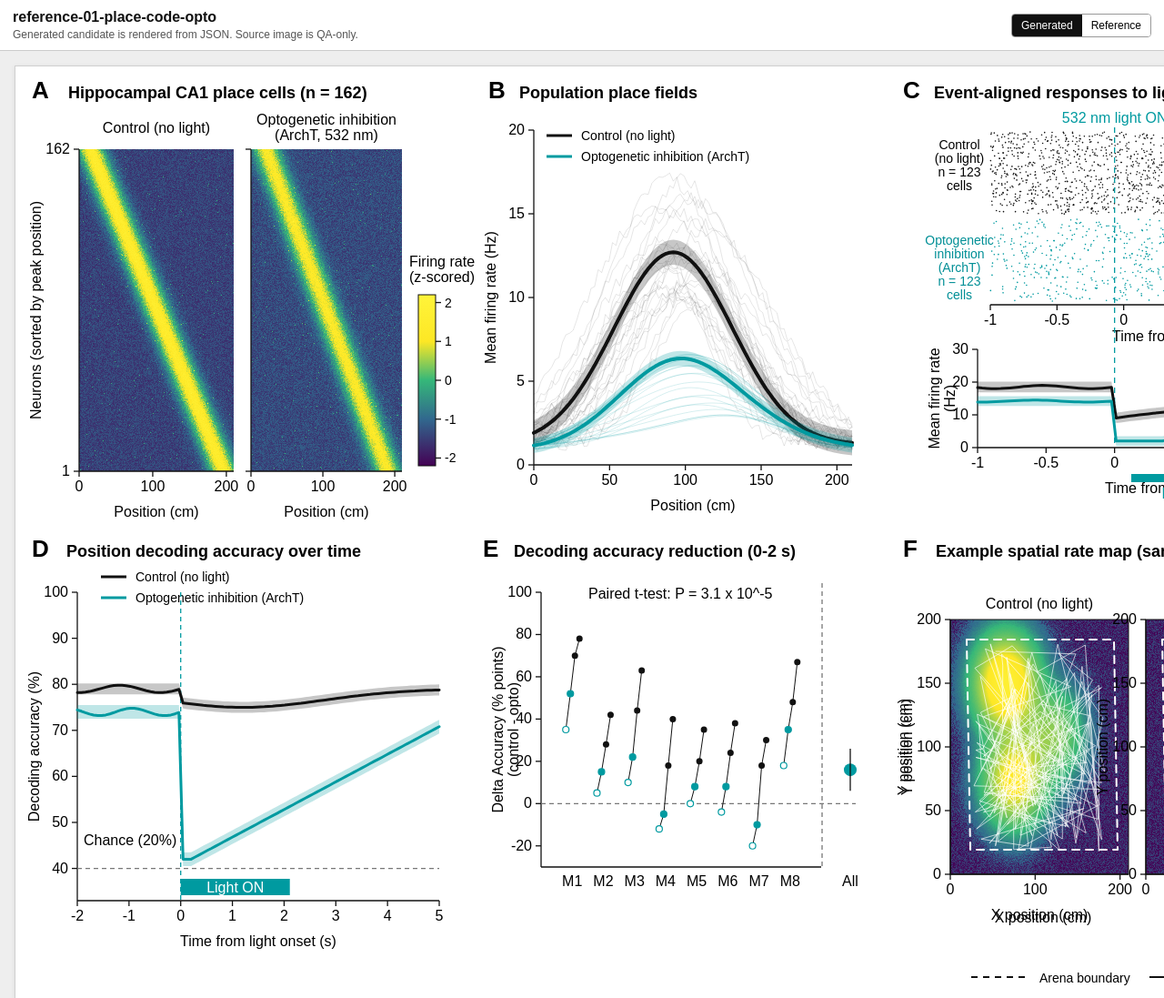
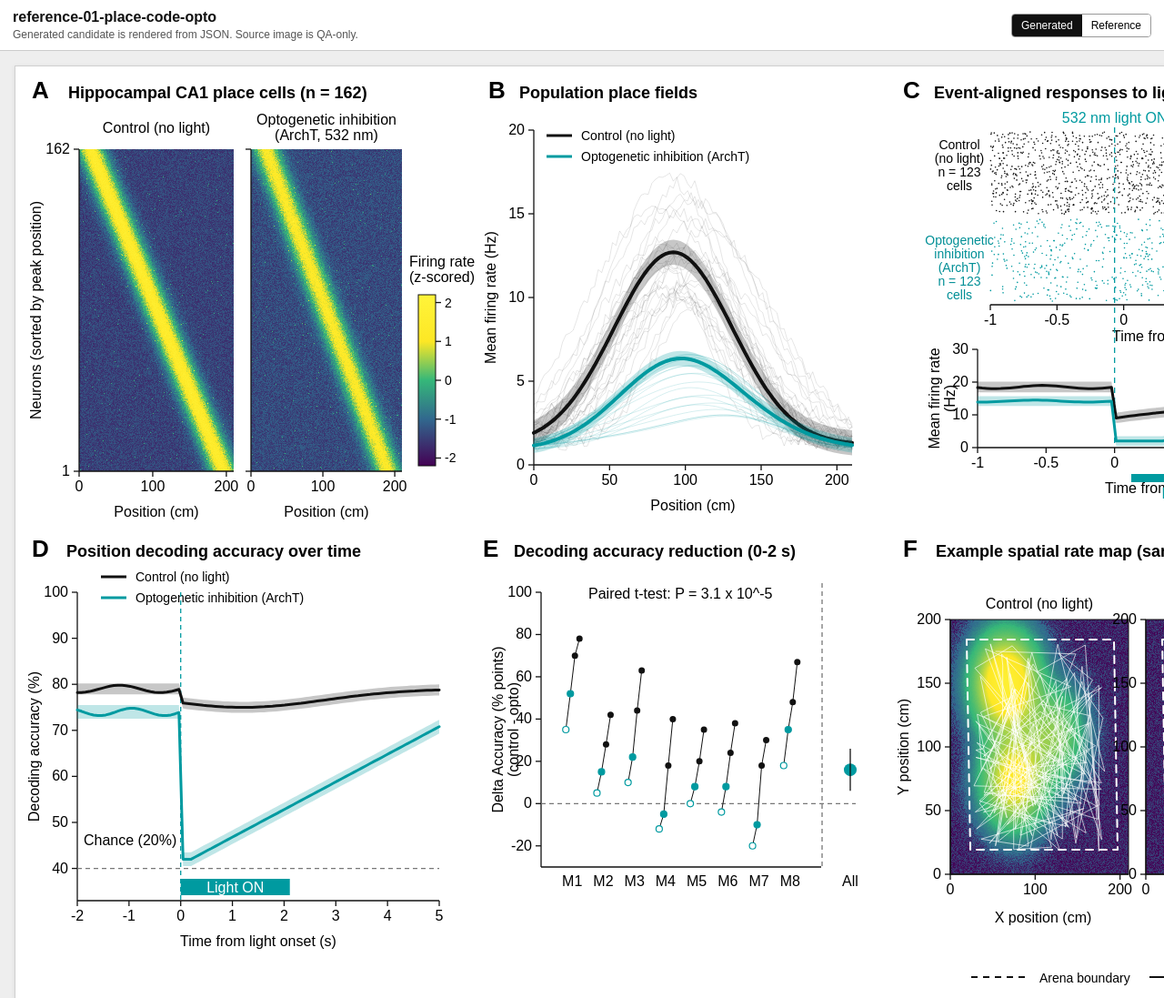
Before and after one commit to alexbw/vectorize-figure, a plain HTML site: page outputs/full-figure-batch/reference-01-place-code-opto/reference-01-place-code-opto.html in a window 1280 px wide. Shown: the top 1097 px of the page at 91% size. Drawn offline with Linux system fonts and the light colour scheme.

Commit message:
Fix doubled axis labels in panel F of the place-code-opto composite
Panel F drew "X position (cm)" and "Y position (cm)" twice: the shared
axes() helper rendered them per subplot, and panel F also hand-placed
them at tuned coordinates. The two copies sat a few pixels apart and
read as doubled, bold text. Add an opts.labels flag to axes() and pass
labels:false from panel F so only the deliberate labels render. Hero
image rebuilt from the corrected render.

Co-Authored-By: Claude Fable 5 <noreply@anthropic.com>

```diff
--- a/outputs/full-figure-batch/reference-01-place-code-opto/reference-01-place-code-opto.html
+++ b/outputs/full-figure-batch/reference-01-place-code-opto/reference-01-place-code-opto.html
@@ -58,8 +58,8 @@
       line(svg,{x1:box.x,y1:box.y,x2:box.x,y2:box.y+box.height});
       (x.ticks || []).forEach(v => { const px = interp(x.domain,[box.x,box.x+box.width],v); line(svg,{x1:px,y1:box.y+box.height,x2:px,y2:box.y+box.height+6}); text(svg,{text:String(v),x:px,y:box.y+box.height+22,fontSize:16,anchor:'middle'}); });
       (y.ticks || []).forEach(v => { const py = interp(y.domain,[box.y+box.height,box.y],v); line(svg,{x1:box.x-6,y1:py,x2:box.x,y2:py}); if (y.labelsVisible !== false) text(svg,{text:String(v),x:box.x-10,y:py+5,fontSize:16,anchor:'end'}); });
-      if (x.label) text(svg,{text:x.label,x:box.x+box.width/2,y:box.y+box.height+50,fontSize:16,anchor:'middle'});
-      if (y.label) text(svg,{text:y.label,x:box.x-42,y:box.y+box.height/2,fontSize:16,anchor:'middle',rotation:-90});
+      if (opts.labels !== false && x.label) text(svg,{text:x.label,x:box.x+box.width/2,y:box.y+box.height+50,fontSize:16,anchor:'middle'});
+      if (opts.labels !== false && y.label) text(svg,{text:y.label,x:box.x-42,y:box.y+box.height/2,fontSize:16,anchor:'middle',rotation:-90});
       if (opts.frame) rect(svg,{...box,stroke:'#111',w:1});
     }
     function canvasLayer(surface, spec) { const c=document.createElement('canvas'); c.width=spec.canvas.width; c.height=spec.canvas.height; surface.appendChild(c); return c.getContext('2d'); }
@@ -91,7 +91,7 @@
         if(p.id==='C'){ drawRaster(svg,p); axes(svg,p.plotBox,p.x,p.y); const ex=interp(p.x.domain,[p.plotBox.x,p.plotBox.x+p.plotBox.width],0); line(svg,{x1:ex,y1:67,x2:ex,y2:419,stroke:'#009aa0',dash:'6 5'}); text(svg,{text:p.event.label,x:ex,y:62,fontSize:16,anchor:'middle',fill:'#009aa0'}); legend(svg,p.legend,1318,318); band(svg,p.plotBox,p.x.domain,p.y.domain,x=>x<0?18.5:9+7*(1-Math.exp(-x/1.2)),1.6,'rgba(0,0,0,.22)'); path(svg,curvePts(p.plotBox,p.x.domain,p.y.domain,x=>x<0?18.5+Math.sin(x*9)*.5:9+7*(1-Math.exp(-x/1.2))),{stroke:'#111',w:3}); band(svg,p.plotBox,p.x.domain,p.y.domain,x=>x<0?14.2:2+8*(1-Math.exp(-Math.max(0,x-.35)/1.1)),1.5,'rgba(0,154,160,.25)'); path(svg,curvePts(p.plotBox,p.x.domain,p.y.domain,x=>x<0?14.2+Math.sin(x*8)*.3:2+8*(1-Math.exp(-Math.max(0,x-.35)/1.1))),{stroke:'#009aa0',w:3}); rect(svg,{x:1227,y:448,width:130,height:9,fill:'#009aa0'}); text(svg,{text:'Light ON',x:1292,y:475,fontSize:16,anchor:'middle',fill:'#009aa0'}); }
         if(p.id==='D'){ axes(svg,p.plotBox,p.x,p.y); legend(svg,p.legend,94,561); line(svg,{x1:p.plotBox.x,y1:interp(p.y.domain,[p.plotBox.y+p.plotBox.height,p.plotBox.y],40),x2:p.plotBox.x+p.plotBox.width,y2:interp(p.y.domain,[p.plotBox.y+p.plotBox.height,p.plotBox.y],40),stroke:'#777',dash:'5 4'}); text(svg,{text:p.chance.label,x:75,y:856,fontSize:16}); const ex=interp(p.x.domain,[p.plotBox.x,p.plotBox.x+p.plotBox.width],0); line(svg,{x1:ex,y1:p.plotBox.y,x2:ex,y2:p.plotBox.y+p.plotBox.height,stroke:'#009aa0',dash:'5 4'}); rect(svg,{x:ex,y:893,width:120,height:18,fill:'#009aa0'}); text(svg,{text:'Light ON',x:ex+60,y:908,fontSize:16,anchor:'middle',fill:'#fff'}); band(svg,p.plotBox,p.x.domain,p.y.domain,x=>x<0?79:75+4*(1-Math.exp(-((x-1.2)**2)/5)),1.2,'rgba(0,0,0,.22)'); path(svg,curvePts(p.plotBox,p.x.domain,p.y.domain,x=>x<0?79+Math.sin(x*4)*.8:75+4*(1-Math.exp(-((x-1.2)**2)/5))),{stroke:'#111',w:3}); band(svg,p.plotBox,p.x.domain,p.y.domain,x=>x<0?74:42+6*Math.max(0,x-0.2),1.5,'rgba(0,154,160,.25)'); path(svg,curvePts(p.plotBox,p.x.domain,p.y.domain,x=>x<0?74+Math.sin(x*5)*.8:42+6*Math.max(0,x-0.2)),{stroke:'#009aa0',w:3}); }
         if(p.id==='E'){ axes(svg,p.plotBox,{domain:[0,9],ticks:[]},p.y); line(svg,{x1:p.plotBox.x,y1:interp(p.y.domain,[p.plotBox.y+p.plotBox.height,p.plotBox.y],0),x2:p.plotBox.x+p.plotBox.width+38,y2:interp(p.y.domain,[p.plotBox.y+p.plotBox.height,p.plotBox.y],0),stroke:'#777',dash:'5 4'}); const vals=[[35,52,70,78],[5,15,28,42],[10,22,44,63],[-12,-5,18,40],[0,8,20,35],[-4,8,24,38],[-20,-10,18,30],[18,35,48,67]]; vals.forEach((arr,i)=>{ const x=interp([0,9],[p.plotBox.x,p.plotBox.x+p.plotBox.width],i+1); text(svg,{text:p.x.categories[i],x,y:901,fontSize:16,anchor:'middle'}); for(let j=0;j<arr.length-1;j++) line(svg,{x1:x-7+j*5,y1:interp(p.y.domain,[p.plotBox.y+p.plotBox.height,p.plotBox.y],arr[j]),x2:x-7+(j+1)*5,y2:interp(p.y.domain,[p.plotBox.y+p.plotBox.height,p.plotBox.y],arr[j+1]),stroke:'#111',w:1}); arr.forEach((v,j)=>circle(svg,{x:x-7+j*5,y:interp(p.y.domain,[p.plotBox.y+p.plotBox.height,p.plotBox.y],v),r:3.5,fill:j===0?'#fff':j===1?'#009aa0':'#111',stroke:j<2?'#009aa0':null,w:1.2})); }); line(svg,{x1:887,y1:568,x2:887,y2:880,stroke:'#777',dash:'5 4'}); text(svg,{text:'All',x:918,y:901,fontSize:16,anchor:'middle'}); circle(svg,{x:918,y:interp(p.y.domain,[p.plotBox.y+p.plotBox.height,p.plotBox.y],16),r:7,fill:'#009aa0'}); line(svg,{x1:918,y1:interp(p.y.domain,[p.plotBox.y+p.plotBox.height,p.plotBox.y],6),x2:918,y2:interp(p.y.domain,[p.plotBox.y+p.plotBox.height,p.plotBox.y],26),stroke:'#111'}); }
-        if(p.id==='F'){ p.plots.forEach(pl=>{ drawRateMap(ctx,pl,scales.rateHzLog); text(svg,{...(pl.title),fontSize:16,anchor:'middle'}); axes(svg,pl.plotBox,p.x,p.y,{frame:true}); arena(svg,pl.plotBox,pl.mark.seed); }); colorbar(svg,p.colorbar,scales.rateHzLog); text(svg,{text:p.x.label,x:1130,y:941,fontSize:16,anchor:'middle'}); text(svg,{text:p.x.label,x:1346,y:941,fontSize:16,anchor:'middle'}); text(svg,{text:p.y.label,x:982,y:748,fontSize:16,anchor:'middle',rotation:-90}); line(svg,{x1:1051,y1:1001,x2:1115,y2:1001,stroke:'#111',dash:'7 6',w:2}); text(svg,{text:'Arena boundary',x:1126,y:1007,fontSize:14}); line(svg,{x1:1247,y1:1001,x2:1310,y2:1001,stroke:'#111',w:2}); text(svg,{text:'Example trajectory',x:1321,y:1007,fontSize:14}); }
+        if(p.id==='F'){ p.plots.forEach(pl=>{ drawRateMap(ctx,pl,scales.rateHzLog); text(svg,{...(pl.title),fontSize:16,anchor:'middle'}); axes(svg,pl.plotBox,p.x,p.y,{frame:true,labels:false}); arena(svg,pl.plotBox,pl.mark.seed); }); colorbar(svg,p.colorbar,scales.rateHzLog); text(svg,{text:p.x.label,x:1130,y:941,fontSize:16,anchor:'middle'}); text(svg,{text:p.x.label,x:1346,y:941,fontSize:16,anchor:'middle'}); text(svg,{text:p.y.label,x:982,y:748,fontSize:16,anchor:'middle',rotation:-90}); line(svg,{x1:1051,y1:1001,x2:1115,y2:1001,stroke:'#111',dash:'7 6',w:2}); text(svg,{text:'Arena boundary',x:1126,y:1007,fontSize:14}); line(svg,{x1:1247,y1:1001,x2:1310,y2:1001,stroke:'#111',w:2}); text(svg,{text:'Example trajectory',x:1321,y:1007,fontSize:14}); }
       });
     }
     function legend(svg, items, x, y) { items.forEach((it,i)=>{ line(svg,{x1:x,y1:y+i*23,x2:x+28,y2:y+i*23,stroke:it.color,w:3}); text(svg,{text:it.label,x:x+38,y:y+5+i*23,fontSize:14}); }); }
```
Also changed, not shown: docs/images/hero-place-code-opto.png.
